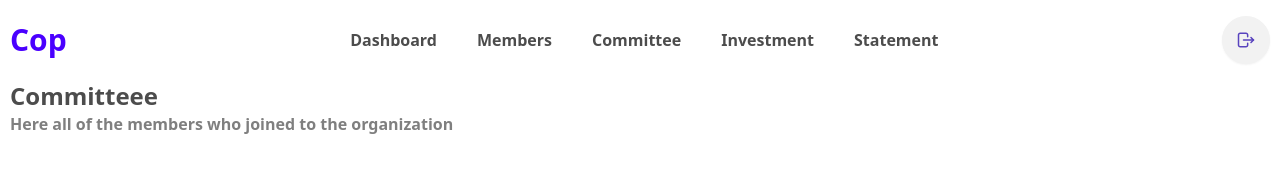
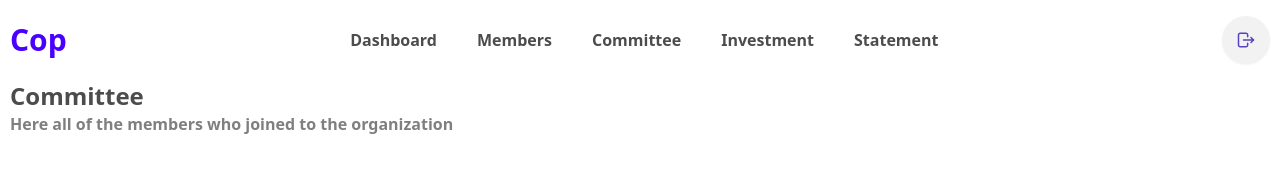
Before and after one commit to zayedhossain120/cop-dashboard, a Next.js app: page /committee in a window 1280 px wide. Shown: the top 186 px of the page. Built offline with nearby package versions, Linux system fonts and the light colour scheme.

Commit message:
header titile added

```diff
--- a/src/app/(withHeader)/committee/page.tsx
+++ b/src/app/(withHeader)/committee/page.tsx
@@ -1,14 +1,13 @@
+import PageHeader from "@/components/shared/PageHeader";
 import React from "react";
 
 const Committee = () => {
   return (
     <section>
-      <div>
-        <h3 className="text-2xl font-bold text-textColor">Committeee</h3>
-        <p className=" font-bold text-customColor-50">
-          Here all of the members who joined to the organization{" "}
-        </p>
-      </div>
+      <PageHeader
+        decription="Here all of the members who joined to the organization"
+        title="Committee"
+      />
     </section>
   );
 };
--- a/src/app/(withHeader)/dashboard/page.tsx
+++ b/src/app/(withHeader)/dashboard/page.tsx
@@ -1,11 +1,17 @@
 import InvestorDetails from "@/components/UI/InvestorDetails";
+import PageHeader from "@/components/shared/PageHeader";
 import React from "react";
 
 const Dashboard = () => {
   return (
     <section>
+      <PageHeader
+        decription="
+        "
+        title="Dashboard"
+      />
+
       <div>
-        <h3 className="text-2xl font-bold text-textColor">Dashboard</h3>
         <div>
           <InvestorDetails />
         </div>
--- a/src/app/(withHeader)/investment/page.tsx
+++ b/src/app/(withHeader)/investment/page.tsx
@@ -1,7 +1,15 @@
+import PageHeader from "@/components/shared/PageHeader";
 import React from "react";
 
 const Investment = () => {
-  return <div>This is investment page</div>;
+  return (
+    <section>
+      <PageHeader
+        decription="All of the investment is showing here"
+        title="Invesment"
+      />
+    </section>
+  );
 };
 
 export default Investment;
--- a/src/app/(withHeader)/members/page.tsx
+++ b/src/app/(withHeader)/members/page.tsx
@@ -1,14 +1,13 @@
+import PageHeader from "@/components/shared/PageHeader";
 import React from "react";
 
 const Members = () => {
   return (
     <section>
-      <div>
-        <h3 className="text-2xl font-bold text-textColor">Members</h3>
-        <p className=" font-bold text-customColor-50">
-          Here all of the members who joined to the organization
-        </p>
-      </div>
+      <PageHeader
+        decription="Here all of the members who joined to the organization"
+        title="Members"
+      />
     </section>
   );
 };
--- /dev/null
+++ b/src/components/shared/PageHeader.tsx
@@ -0,0 +1,18 @@
+import React from "react";
+
+const PageHeader = ({
+  title,
+  decription,
+}: {
+  title: React.ReactNode;
+  decription: React.ReactNode;
+}) => {
+  return (
+    <div>
+      <h3 className="text-2xl font-bold text-textColor">{title}</h3>
+      {title && <p className=" font-bold text-customColor-50">{decription}</p>}
+    </div>
+  );
+};
+
+export default PageHeader;
```
